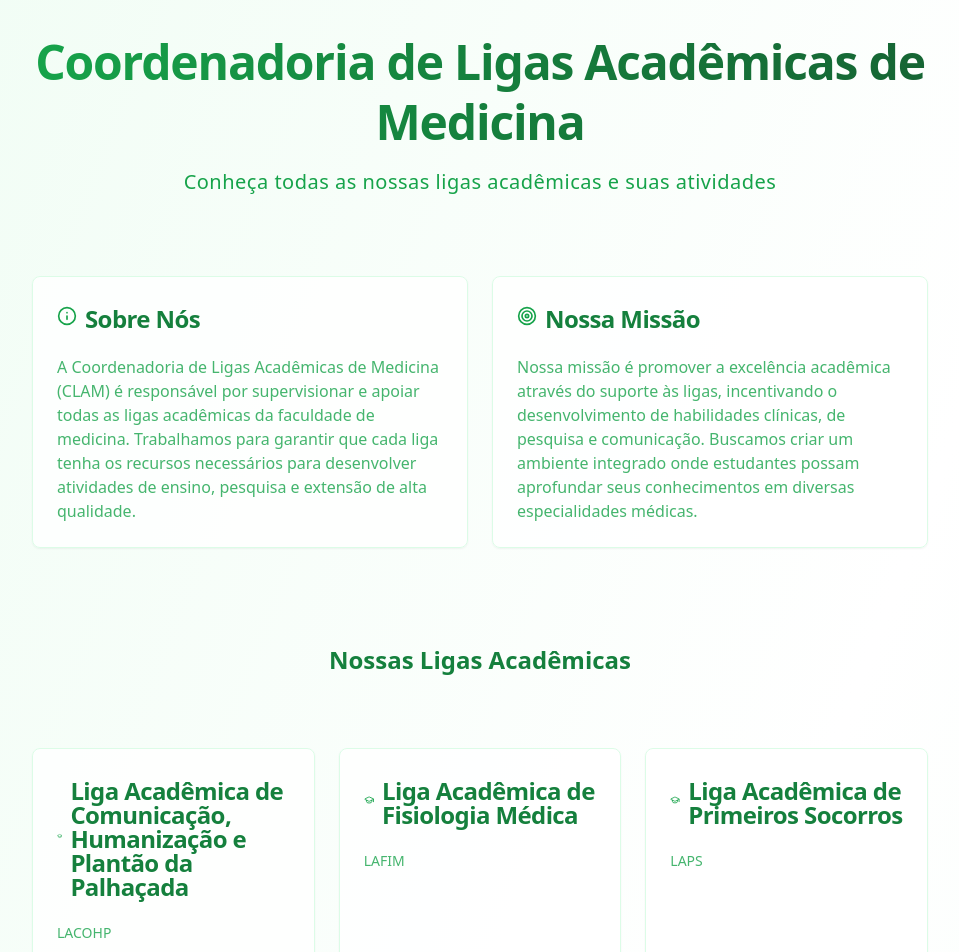
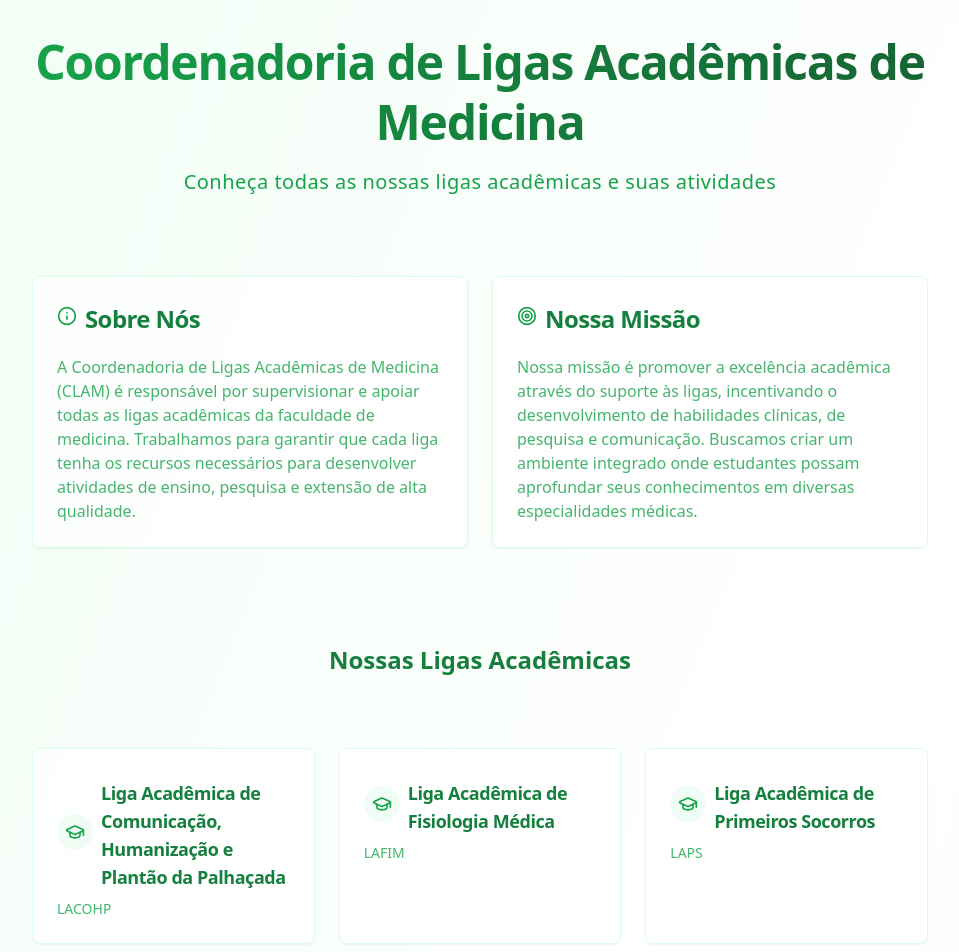
Before and after one commit to TeteuTias/dadg-site-principal, a React (Vite) app: page /leagues in a window 1280 px wide. Shown: the top 952 px of the page, without its empty margins (160-1119 px from the left). Built offline with nearby package versions, Linux system fonts and the light colour scheme.

Commit message:
Fix: Restore league card design
Restores the original design of the league cards, addressing the changes made during error correction.

```diff
--- a/app/pages/Leagues.tsx
+++ b/app/pages/Leagues.tsx
@@ -14,7 +14,7 @@ import { GraduationCap, Info, Target } from "lucide-react";
 const LeaguesPage = () => {
   return (
     <main className="relative min-h-screen w-full flex flex-col items-center justify-center bg-gradient-to-br from-green-50 via-white to-green-50 overflow-hidden p-8">
-      {/* Imagem de fundo com opacidade */}
+      {/* Background image with opacity */}
       <div className="absolute inset-0 z-0 flex items-center justify-center">
         <img
           src="/lovable-uploads/09d1671a-1808-48c0-97b3-78772fa97b1f.png"
@@ -23,9 +23,9 @@ const LeaguesPage = () => {
         />
       </div>
 
-      {/* Conteúdo principal */}
+      {/* Main content */}
       <div className="relative z-10 w-full max-w-4xl flex flex-col gap-12 animate-in fade-in duration-500">
-        {/* Seção de título e introdução */}
+        {/* Title and introduction section */}
         <section className="text-center mb-8">
           <h1 className="text-5xl font-extrabold bg-gradient-to-r from-green-600 via-green-700 to-green-800 bg-clip-text text-transparent mb-4 tracking-tight leading-tight">
             Coordenadoria de Ligas Acadêmicas de Medicina
@@ -35,7 +35,7 @@ const LeaguesPage = () => {
           </p>
         </section>
 
-        {/* Sobre nós e Nossa Missão */}
+        {/* About Us and Our Mission */}
         <div className="grid grid-cols-1 md:grid-cols-2 gap-6 mb-8">
           <Card className="border-green-100 bg-white/80 backdrop-blur-sm transition-all duration-300 hover:shadow-lg hover:shadow-green-100 hover:-translate-y-1">
             <CardHeader className="flex flex-row items-center gap-2">
@@ -74,14 +74,16 @@ const LeaguesPage = () => {
 
         <div className="grid grid-cols-1 md:grid-cols-2 lg:grid-cols-3 gap-6">
           {leagueData.map((league) => (
-            <Link to={`/leagues/${league.id}`} key={league.id}>
-              <Card className="h-full transition-all duration-300 hover:shadow-md hover:shadow-green-200 hover:-translate-y-1 hover:bg-green-50/50 border-green-100 bg-white/80 backdrop-blur-sm">
-                <CardHeader className="flex flex-row items-center gap-2">
-                  <GraduationCap className="h-5 w-5 text-green-600 transition-transform duration-300 group-hover:rotate-12" />
-                  <CardTitle className="text-green-700">{league.name}</CardTitle>
+            <Link to={`/leagues/${league.id}`} key={league.id} className="group">
+              <Card className="h-full overflow-hidden border-green-100 bg-white/80 backdrop-blur-sm transition-all duration-300 hover:shadow-md hover:shadow-green-200 hover:-translate-y-1 hover:bg-green-50/50">
+                <CardHeader className="flex flex-row items-center gap-2 pb-2">
+                  <div className="p-2 rounded-full bg-green-50 flex items-center justify-center group-hover:bg-green-100 transition-colors">
+                    <GraduationCap className="h-5 w-5 text-green-600 transition-transform duration-300 group-hover:rotate-12" />
+                  </div>
+                  <CardTitle className="text-green-700 text-lg">{league.name}</CardTitle>
                 </CardHeader>
                 <CardContent>
-                  <CardDescription className="text-green-600/80">
+                  <CardDescription className="text-green-600/80 line-clamp-2">
                     {league.description || "Clique para ver mais detalhes sobre esta liga acadêmica."}
                   </CardDescription>
                 </CardContent>
```
